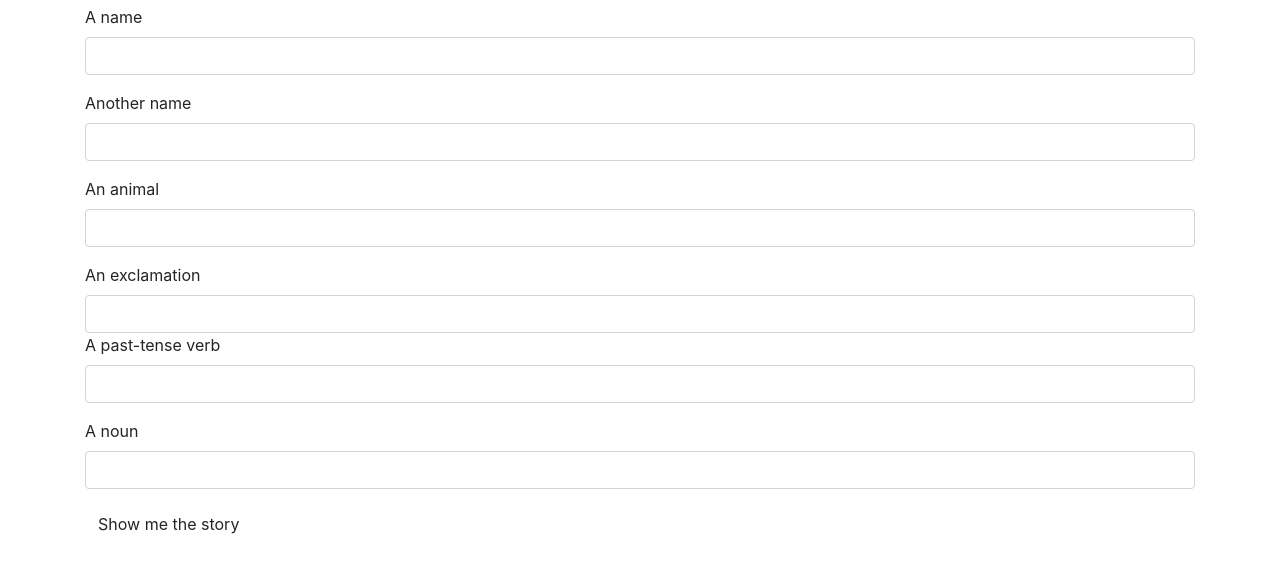
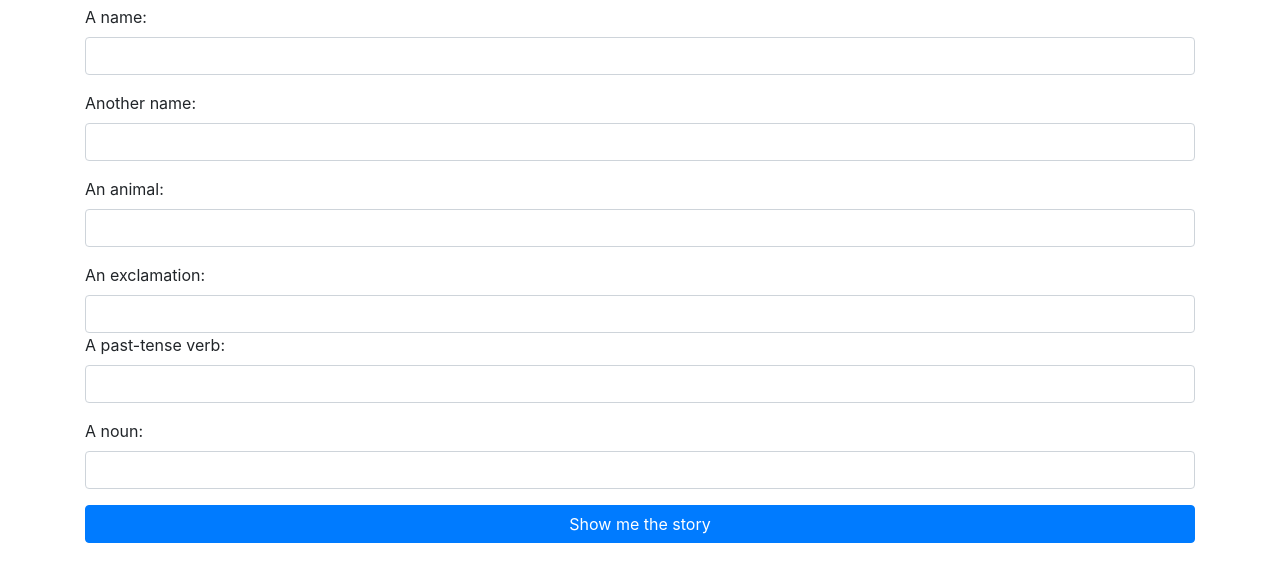
Before and after one commit to Patrick-Dolan/mad-libsV2, a plain HTML site: page index.html in a window 1280 px wide. Shown: the part 51-632 px from the top of the page. Drawn offline with Linux system fonts and the light colour scheme.

Commit message:
add a btn-primary and btn-block to button classes. Also added colons at the end of each form label

```diff
--- a/index.html
+++ b/index.html
@@ -13,30 +13,30 @@
     <div>
       <form id="formOne">
         <div class="form-group">
-          <label for="person1">A name</label>
+          <label for="person1">A name:</label>
           <input id="person1" class="form-control" type="text">
         </div>
         <div class=form-group>
-          <label for="person2">Another name</label>
+          <label for="person2">Another name:</label>
           <input id="person2" class="form-control" type="text">
         </div>
         <div class="form-group">
-          <label for="animal">An animal</label>
+          <label for="animal">An animal:</label>
           <input id="animal" class="form-control" type="text">
         </div>
         <div>
-          <label for="exclamation">An exclamation</label>
+          <label for="exclamation">An exclamation:</label>
           <input id="exclamation" class="form-control" type="text">
         </div>
         <div class="form-group">
-          <label for="verb">A past-tense verb</label>
+          <label for="verb">A past-tense verb:</label>
           <input id="verb" class="form-control" type="text">
         </div>
         <div class="form-group">
-          <label for="noun">A noun</label>
+          <label for="noun">A noun:</label>
           <input id="noun" class="form-control" type="text">
         </div>
-        <button type="submit" class="btn">Show me the story</button>
+        <button type="submit" class="btn btn-primary btn-block">Show me the story</button>
       </form>
     </div>
     <!--end the overall div for the form-->
```
